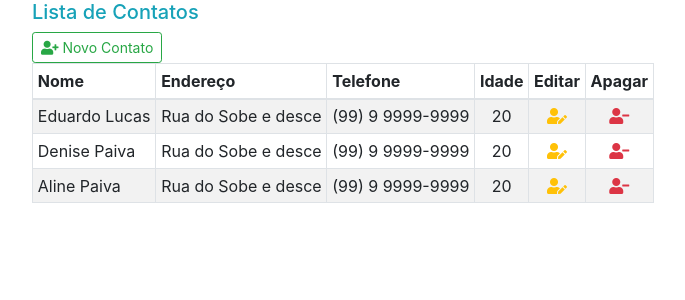
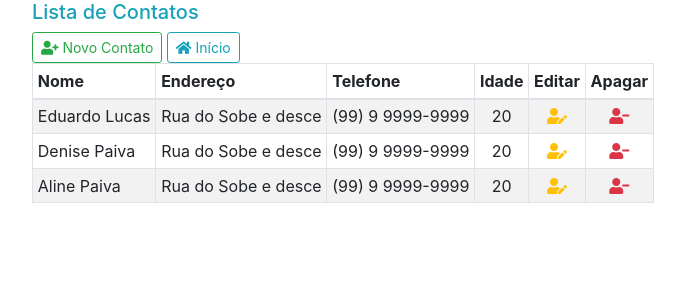
Before and after one commit to Eduardo-Lucas/django_crud, a Django app: template apps/contatos/templates/contatos/contato_list.html in a window 1280 px wide. Shown: the top 300 px of the page, without its empty margins (53-738 px from the left). Run offline with Django 3.2, Linux system fonts and the light colour scheme; the template is opened without the code that fills it: values that come from a table or form of the project are taken from there, others are empty; data comes from the database, SQL or seed files in the repository; parts of the project's set-up code (start-up, migrations or seed data) failed here and were passed over; some libraries are stand-ins or nearby versions.

Commit message:
adicionado o botao Inicio na lista de contatos

```diff
--- a/apps/contatos/templates/contatos/contato_list.html
+++ b/apps/contatos/templates/contatos/contato_list.html
@@ -5,6 +5,7 @@
     <a href="{% url 'contato_create' %}" class="btn btn-outline-success btn-sm">
         <i class="fas fa-user-plus"></i>
         Novo Contato</a>
+    <a href="{% url 'index' %}" class="btn btn-outline-info btn-sm"><i class="fas fa-home"></i> Início</a>
 
     <table class="table-striped table-bordered table-hover table-sm">
         <thead class="thead-dark">
```
